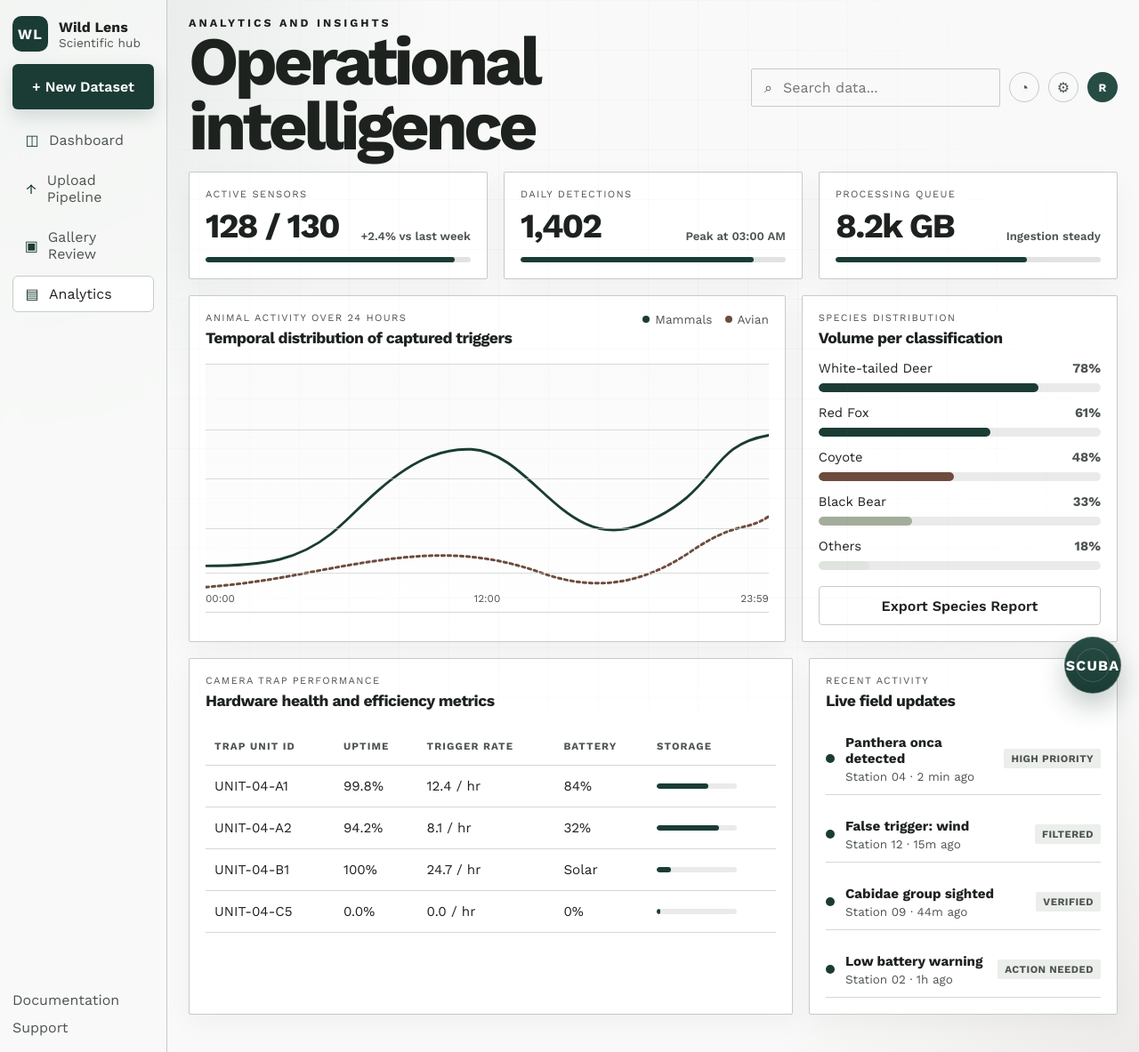
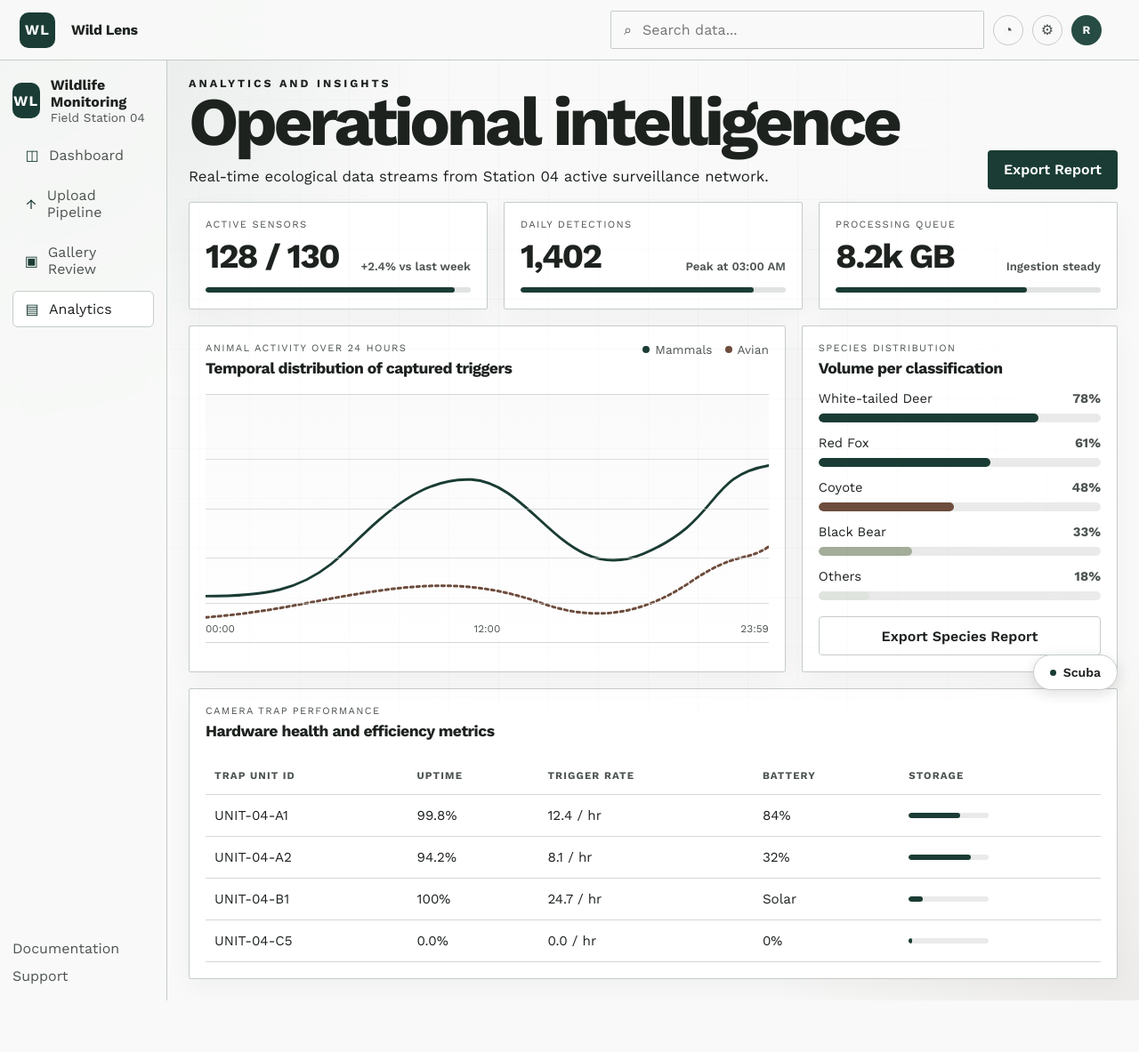
Before and after one commit to suhanstha09/wildlens, a Next.js app in the folder frontend/: page /analytics in a window 1280 px wide. Shown: the whole page at 89% size. After the commit the page ends 1125 px from the top, so only its background shows below. Built offline with nearby package versions, Linux system fonts and the light colour scheme.

Commit message:
feat: refactor AnalyticsPage layout and enhance UI components for better user experience

```diff
--- a/frontend/app/analytics/page.tsx
+++ b/frontend/app/analytics/page.tsx
@@ -1,26 +1,56 @@
+import Link from 'next/link';
+
 const metrics = [
   ['Active Sensors', '128 / 130', '+2.4% vs last week'],
   ['Daily Detections', '1,402', 'Peak at 03:00 AM'],
   ['Processing Queue', '8.2k GB', 'Ingestion steady'],
 ];
 
-import Link from 'next/link';
+const species = [
+  ['White-tailed Deer', '78%'],
+  ['Red Fox', '61%'],
+  ['Coyote', '48%'],
+  ['Black Bear', '33%'],
+  ['Others', '18%'],
+];
 
 export default function AnalyticsPage() {
   return (
-    <main className="dashboard-shell">
+    <main className="screen-shell">
+      <header className="site-topbar">
+        <div className="site-brand" aria-label="Wild Lens home">
+          <div className="brand-mark">WL</div>
+          <strong>Wild Lens</strong>
+        </div>
+
+        <div className="site-actions">
+          <label className="searchbar searchbar-wide" aria-label="Search data">
+            <span aria-hidden="true">⌕</span>
+            <input type="search" placeholder="Search data..." />
+          </label>
+          <button className="icon-button" type="button" aria-label="Notifications">
+            ◔
+          </button>
+          <button className="icon-button" type="button" aria-label="Settings">
+            ⚙
+          </button>
+          <div className="avatar" aria-hidden="true">
+            R
+          </div>
+        </div>
+      </header>
+
+      <div className="dashboard-shell">
         <aside className="sidebar">
           <div className="brand-lockup">
             <div className="brand-mark">WL</div>
             <div>
-            <p className="brand-title">Wild Lens</p>
-            <p className="brand-subtitle">Scientific hub</p>
+              <p className="brand-title">Wildlife Monitoring</p>
+              <p className="brand-subtitle">Field Station 04</p>
             </div>
           </div>
 
-        <button className="new-dataset-button" type="button">+ New Dataset</button>
-
-        <nav className="nav-stack" aria-label="Primary navigation">
+          <nav className="nav-stack" aria-label="Secondary navigation">
             {[
               ['Dashboard', '/'],
               ['Upload Pipeline', '/upload-pipeline'],
@@ -43,20 +73,13 @@ export default function AnalyticsPage() {
         </aside>
 
         <div className="dashboard-main">
-        <header className="topbar">
+          <header className="topbar analytics-titlebar">
             <div>
               <p className="eyebrow">Analytics and Insights</p>
               <h1>Operational intelligence</h1>
+              <p className="lede">Real-time ecological data streams from Station 04 active surveillance network.</p>
             </div>
-          <div className="topbar-actions">
-            <label className="searchbar" aria-label="Search data">
-              <span aria-hidden="true">⌕</span>
-              <input type="search" placeholder="Search data..." />
-            </label>
-            <button className="icon-button" type="button" aria-label="Notifications">◔</button>
-            <button className="icon-button" type="button" aria-label="Settings">⚙</button>
-            <div className="avatar" aria-hidden="true">R</div>
-          </div>
+            <button className="primary-button" type="button">Export Report</button>
           </header>
 
           <section className="stats-grid">
@@ -72,7 +95,7 @@ export default function AnalyticsPage() {
             ))}
           </section>
 
-        <section className="content-grid">
+          <section className="content-grid analytics-content-grid">
             <article className="panel panel-large chart-panel">
               <div className="panel-header">
                 <div>
@@ -104,19 +127,15 @@ export default function AnalyticsPage() {
                 </div>
               </div>
               <div className="species-list">
-              {[
-                ['White-tailed Deer', '78%'],
-                ['Red Fox', '61%'],
-                ['Coyote', '48%'],
-                ['Black Bear', '33%'],
-                ['Others', '18%'],
-              ].map(([name, value], index) => (
+                {species.map(([name, value], index) => (
                   <div className="species-row" key={name}>
                     <div className="species-meta">
                       <span>{name}</span>
                       <strong>{value}</strong>
                     </div>
-                  <div className="species-bar"><span style={{ width: value }} className={index < 2 ? 'moss' : index === 2 ? 'clay' : index === 3 ? 'dark' : 'light'} /></div>
+                    <div className="species-bar">
+                      <span style={{ width: value }} className={index < 2 ? 'moss' : index === 2 ? 'clay' : index === 3 ? 'dark' : 'light'} />
+                    </div>
                   </div>
                 ))}
               </div>
@@ -124,8 +143,7 @@ export default function AnalyticsPage() {
             </article>
           </section>
 
-        <section className="content-grid lower-grid">
-          <article className="panel panel-large table-panel">
+          <section className="panel panel-large table-panel analytics-table-panel">
             <div className="panel-header">
               <div>
                 <p className="card-label">Camera Trap Performance</p>
@@ -161,37 +179,14 @@ export default function AnalyticsPage() {
                 ))}
               </tbody>
             </table>
-          </article>
-
-          <article className="panel panel-side activities-panel">
-            <div className="panel-header compact">
-              <div>
-                <p className="card-label">Recent Activity</p>
-                <h2>Live field updates</h2>
+          </section>
         </div>
       </div>
-            <ul className="activity-list">
-              {[
-                ['Panthera onca detected', 'Station 04 · 2 min ago', 'High priority'],
-                ['False trigger: wind', 'Station 12 · 15m ago', 'Filtered'],
-                ['Cabidae group sighted', 'Station 09 · 44m ago', 'Verified'],
-                ['Low battery warning', 'Station 02 · 1h ago', 'Action needed'],
-              ].map(([title, meta, badge]) => (
-                <li key={title}>
-                  <div className="activity-marker" />
-                  <div>
-                    <strong>{title}</strong>
-                    <p>{meta}</p>
-                  </div>
-                  <span className="status-chip">{badge}</span>
-                </li>
-              ))}
-            </ul>
-          </article>
-        </section>
-      </div>
 
-      <Link className="assistant-fab" href="/assistant" aria-label="Open Scuba assistant">scuba</Link>
+      <Link className="riya-fab" href="/assistant" aria-label="Open Scuba assistant">
+        <div style={{ width: '7px', height: '7px', borderRadius: '50%', background: 'var(--primary)', flexShrink: 0 }} />
+        Scuba
+      </Link>
     </main>
   );
 }
```
Lines whose indentation alone changed are shown as unchanged.
